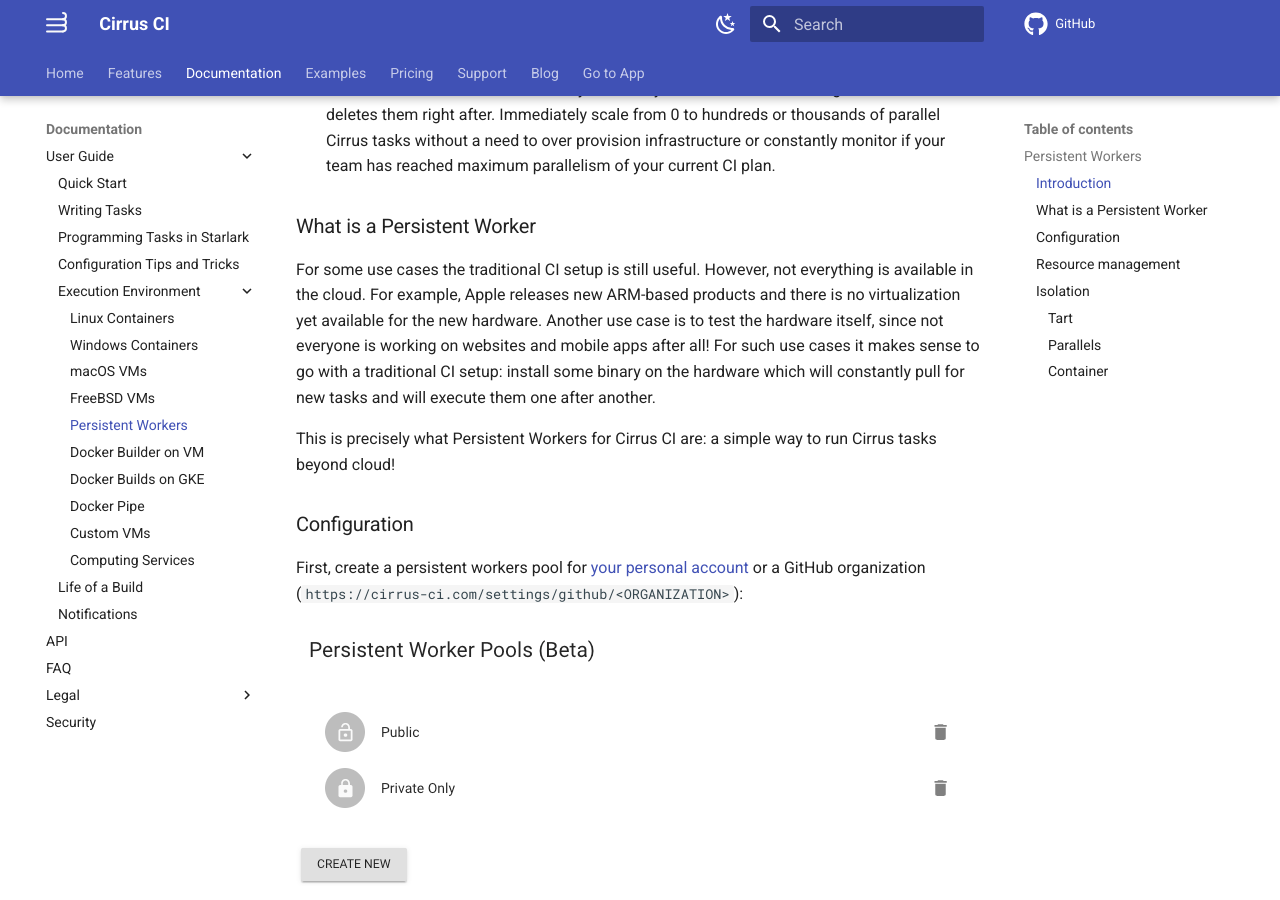
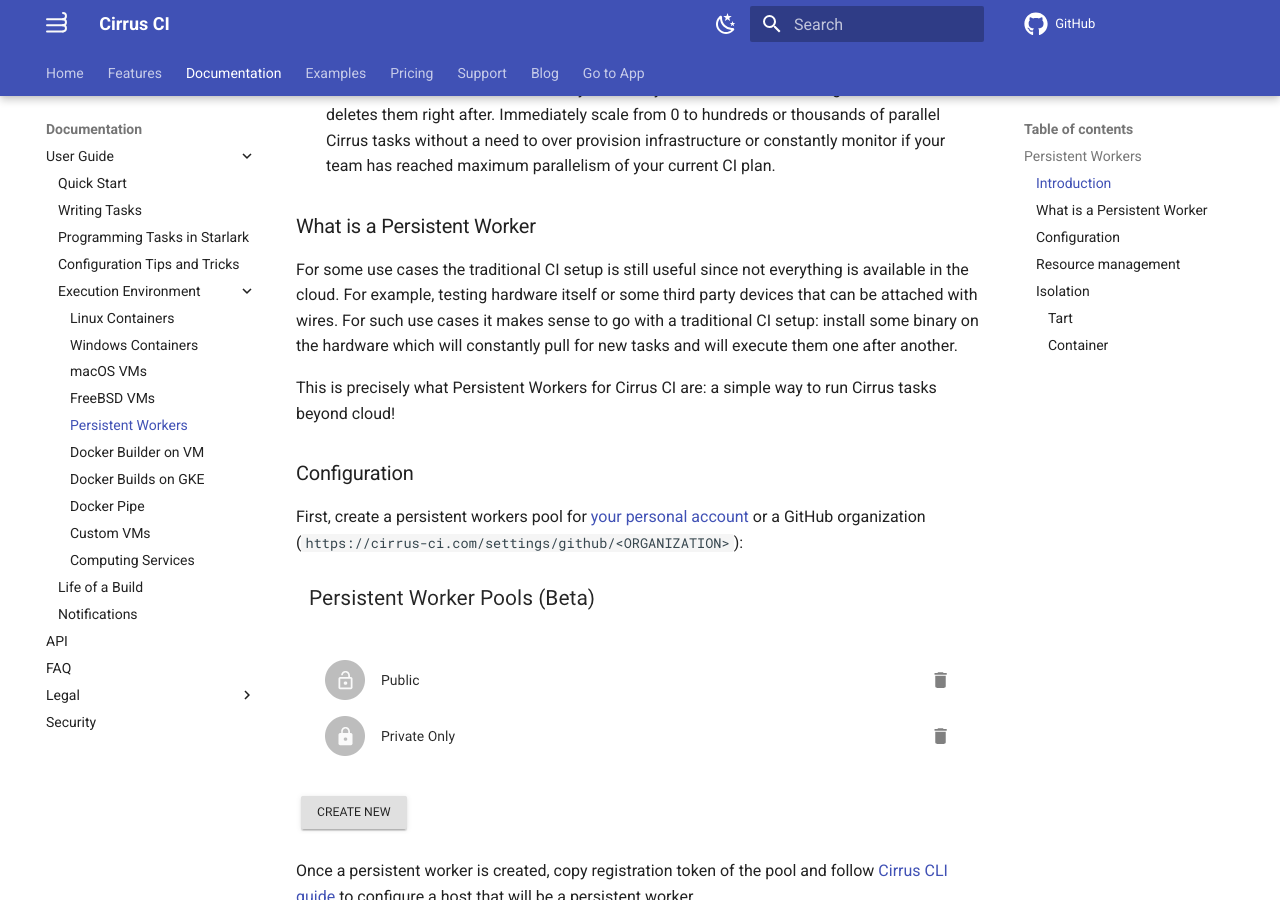
Before and after one commit to cirruslabs/cirrus-ci-docs, an MkDocs documentation site: the page built from docs/guide/persistent-workers.md, in a window 1280 px wide and 900 px high, scrolled down 597 px. Built offline with MkDocs 1.6.1 and Material for MkDocs 9.7.7, drawn with Linux system fonts in a browser that asks for light colours; comment, search, counter and statistics services are not loaded; some of the changed text lies outside the part shown.

Commit message:
Cleanup persistent workers documentation (#1164)

````diff
--- a/docs/guide/persistent-workers.md
+++ b/docs/guide/persistent-workers.md
@@ -16,10 +16,9 @@ design difference has multiple benefits comparing to more traditional CIs:
 
 ### What is a Persistent Worker
 
-For some use cases the traditional CI setup is still useful. However, not everything is available in the cloud. For example,
-Apple releases new ARM-based products and there is no virtualization yet available for the new hardware.
-Another use case is to test the hardware itself, since not everyone is working on websites and mobile apps after all! For such use cases
-it makes sense to go with a traditional CI setup: install some binary on the hardware which will constantly pull for new tasks
+For some use cases the traditional CI setup is still useful since not everything is available in the cloud.
+For example, testing hardware itself or some third party devices that can be attached with wires.
+For such use cases it makes sense to go with a traditional CI setup: install some binary on the hardware which will constantly pull for new tasks
 and will execute them one after another.
 
 This is precisely what Persistent Workers for Cirrus CI are: a simple way to run Cirrus tasks beyond cloud!
@@ -128,32 +127,6 @@ task:
 
 Once the VM spins up, persistent worker will connect to the VM's IP-address over SSH using `user` and `password` credentials and run the latest agent version.
 
-#### Parallels
-
-To use this isolation type, install the [Parallels Desktop](https://www.parallels.com/products/desktop/) on the persistent worker's host machine and create a base VM that will be later cloned for each task.
-
-This base VM needs to:
-
-* be either in a stopped or suspended state
-* provide SSH access on port 22
-
-Here's an example of a configuration that will run the task inside of a fresh macOS virtual machine created from the `big-sur-base` base VM:
-
-```yaml
-persistent_worker:
-  isolation:
-    parallels:
-      image: big-sur-base
-      user: admin
-      password: secret
-      platform: darwin
-
-task:
-  script: system_profiler
-```
-
-Once the VM spins up, persistent worker will connect to the VM's IP-address over SSH using `user` and `password` credentials and run the latest agent version targeted for the `platform`.
-
 #### Container
 
 To use this isolation type, install and configure a container engine like [Docker](https://github.com/cirruslabs/cirrus-cli/blob/master/INSTALL.md#docker) or [Podman](https://github.com/cirruslabs/cirrus-cli/blob/master/INSTALL.md#podman) (essentially the ones supported by the [Cirrus CLI](https://github.com/cirruslabs/cirrus-cli)).
````
